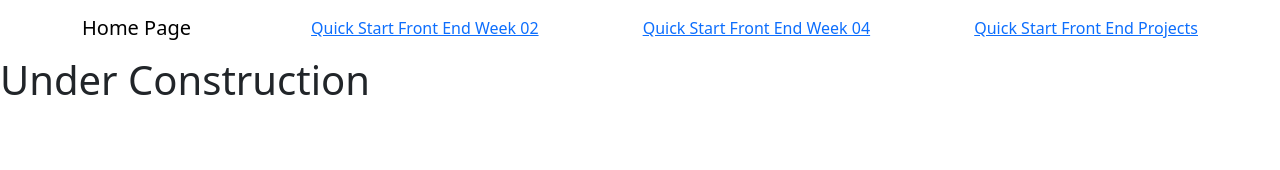
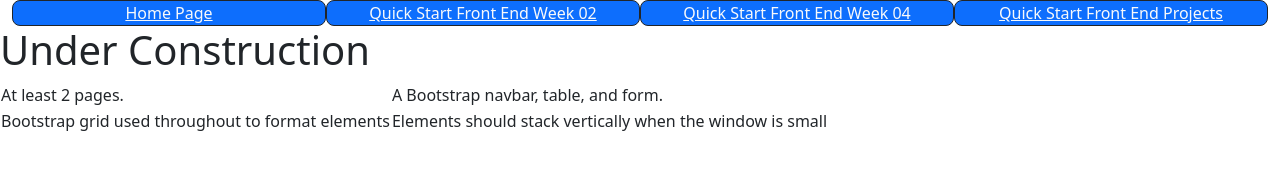
Before and after one commit to blburgen/QuickStartFE03, a website: page index.html in a window 1280 px wide. Drawn offline with nearby package versions, Linux system fonts and the light colour scheme.

Commit message:
adds bootstrap style to links

```diff
--- a/index.html
+++ b/index.html
@@ -8,14 +8,24 @@
     <link href="https://cdn.jsdelivr.net/npm/bootstrap@5.3.3/dist/css/bootstrap.min.css" rel="stylesheet" integrity="sha384-QWTKZyjpPEjISv5WaRU9OFeRpok6YctnYmDr5pNlyT2bRjXh0JMhjY6hW+ALEwIH" crossorigin="anonymous">
 </head>
 <body>
-    <div class="container">
-        <nav class="navbar">
-            <a class="navbar-brand" href="index.html">Home Page</a></td>
-            <a href="https://blburgen.github.io/QuickStartFE02/">Quick Start Front End Week 02</a></td>
-            <a href="">Quick Start Front End Week 04</a></td>
-            <a href="https://blburgen.github.io/QuickStartProjects/">Quick Start Front End Projects</a></td>
+    <div class="container-fluid navbar-expand-md ">
+        <nav class="navbar-nav ">
+            <a class="text-center bg-primary navbar-link active text-light col-md-3 border border-dark rounded-3" href="index.html">Home Page</a>
+            <a class="text-center bg-primary navbar-link text-light col-md-3 border border-dark rounded-3" href="https://blburgen.github.io/QuickStartFE02/">Quick Start Front End Week 02</a>
+            <a class="text-center bg-primary navbar-link text-light col-md-3 border border-dark rounded-3" href="">Quick Start Front End Week 04</a>
+            <a class="text-center bg-primary navbar-link text-light col-md-3 border border-dark rounded-3" href="https://blburgen.github.io/QuickStartProjects/">Quick Start Front End Projects</a>
         </nav>
     </div>
     <h1>Under Construction</h1>
+    <table>
+        <tr>
+            <td>At least 2 pages.</td>
+            <td>A Bootstrap navbar, table, and form.</td>
+        </tr>
+        <tr>
+            <td>Bootstrap grid used throughout to format elements</td>
+            <td>Elements should stack vertically when the window is small</td>
+        </tr>
+    </table>
 </body>
 </html>
```
Also changed, not shown: form.html (added).
